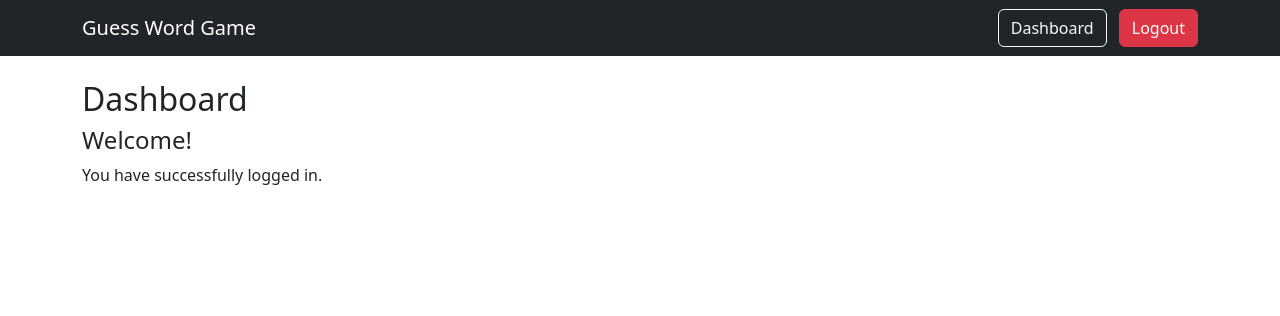
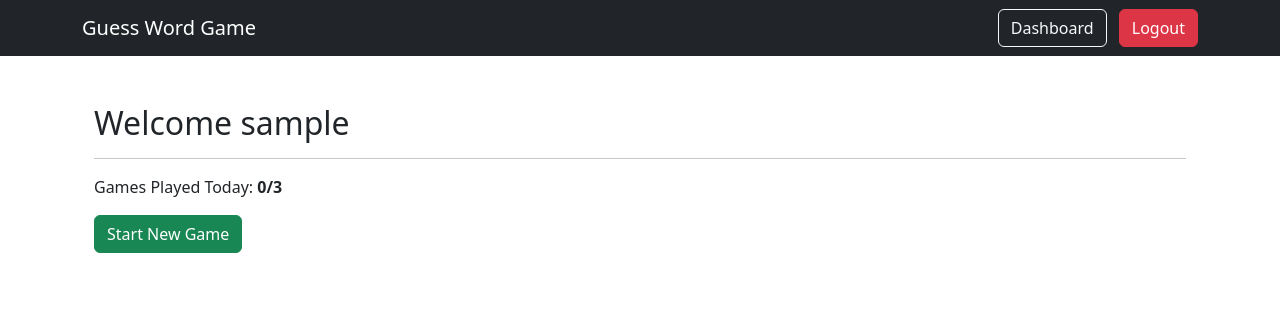
Before and after one commit to nikhilalbai/guess-word-game, a Flask app: page /dashboard in a window 1280 px wide. Shown: the top 316 px of the page. Run offline with Flask 3, Linux system fonts and the light colour scheme; the visitor is signed in with stand-in values (Sample User, id 1); data that the repository does not hold is empty.

Commit message:
Implement game creation and start game flow

```diff
--- a/routes/game.py
+++ b/routes/game.py
@@ -1,3 +1,25 @@
+import random
+
+from datetime import date
+
+from flask import (
+    Blueprint,
+    render_template,
+    redirect,
+    url_for,
+    flash,
+    session,
+    request
+)
+
+from flask_login import (
+    login_required,
+    current_user
+)
+
+from extensions import db
+
+from models import Game, Word
 from flask import Blueprint, render_template
 from flask_login import login_required
 
@@ -6,4 +28,55 @@ game = Blueprint("game", __name__)
 @game.route("/dashboard")
 @login_required
 def dashboard():
-    return render_template("dashboard.html")
+
+    today = date.today()
+
+    games_today = Game.query.filter_by(
+        user_id=current_user.id,
+        game_date=today
+    ).count()
+
+    return render_template(
+        "dashboard.html",
+        games_today=games_today
+    )
+@game.route("/start-game")
+@login_required
+def start_game():
+
+    today = date.today()
+
+    games_today = Game.query.filter_by(
+        user_id=current_user.id,
+        game_date=today
+    ).count()
+
+    if games_today >= 3:
+
+        flash(
+            "You have reached today's limit of 3 games.",
+            "danger"
+        )
+
+        return redirect(url_for("game.dashboard"))
+
+    words = Word.query.all()
+
+    secret_word = random.choice(words)
+
+    new_game = Game(
+
+        user_id=current_user.id,
+
+        actual_word=secret_word.word
+    )
+
+    db.session.add(new_game)
+
+    db.session.commit()
+    session["game_id"] = new_game.id
+
+    return render_template(
+    "game.html",
+    game_id=new_game.id
+)
--- a/templates/dashboard.html
+++ b/templates/dashboard.html
@@ -1,15 +1,28 @@
 {% extends "base.html" %}
-
-{% block title %}
-Dashboard
-{% endblock %}
 
 {% block content %}
 
-<h2>Dashboard</h2>
+<div class="container mt-5">
 
-<h4>Welcome!</h4>
+    <h2>Welcome {{ current_user.username }}</h2>
 
-<p>You have successfully logged in.</p>
+    <hr>
+
+    <p>
+
+        Games Played Today:
+
+        <strong>{{ games_today }}/3</strong>
+
+    </p>
+
+    <a href="{{ url_for('game.start_game') }}"
+       class="btn btn-success">
+
+        Start New Game
+
+    </a>
+
+</div>
 
 {% endblock %}
```
Also changed, not shown: models.py (+50 -7 lines), seed_words.py (added, +29 -0 lines), templates/game.html (added, +20 -0 lines).
